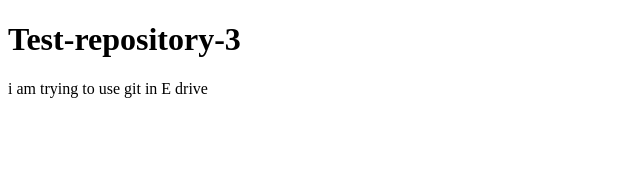
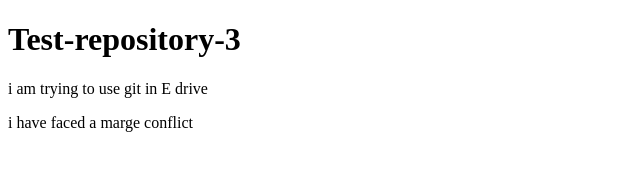
Before and after one commit to forhad823/test-repository-3, a plain HTML site: page index.html in a window 1280 px wide. Shown: the whole page, without its empty margins (0-640 px from the left). Drawn offline with Linux system fonts and the light colour scheme.

```diff
--- a/index.html
+++ b/index.html
@@ -8,5 +8,6 @@
   <body>
     <h1>Test-repository-3</h1>
     <p>i am trying to use git in E drive</p>
+    <p>i have faced a marge conflict</p>
   </body>
 </html>
```
